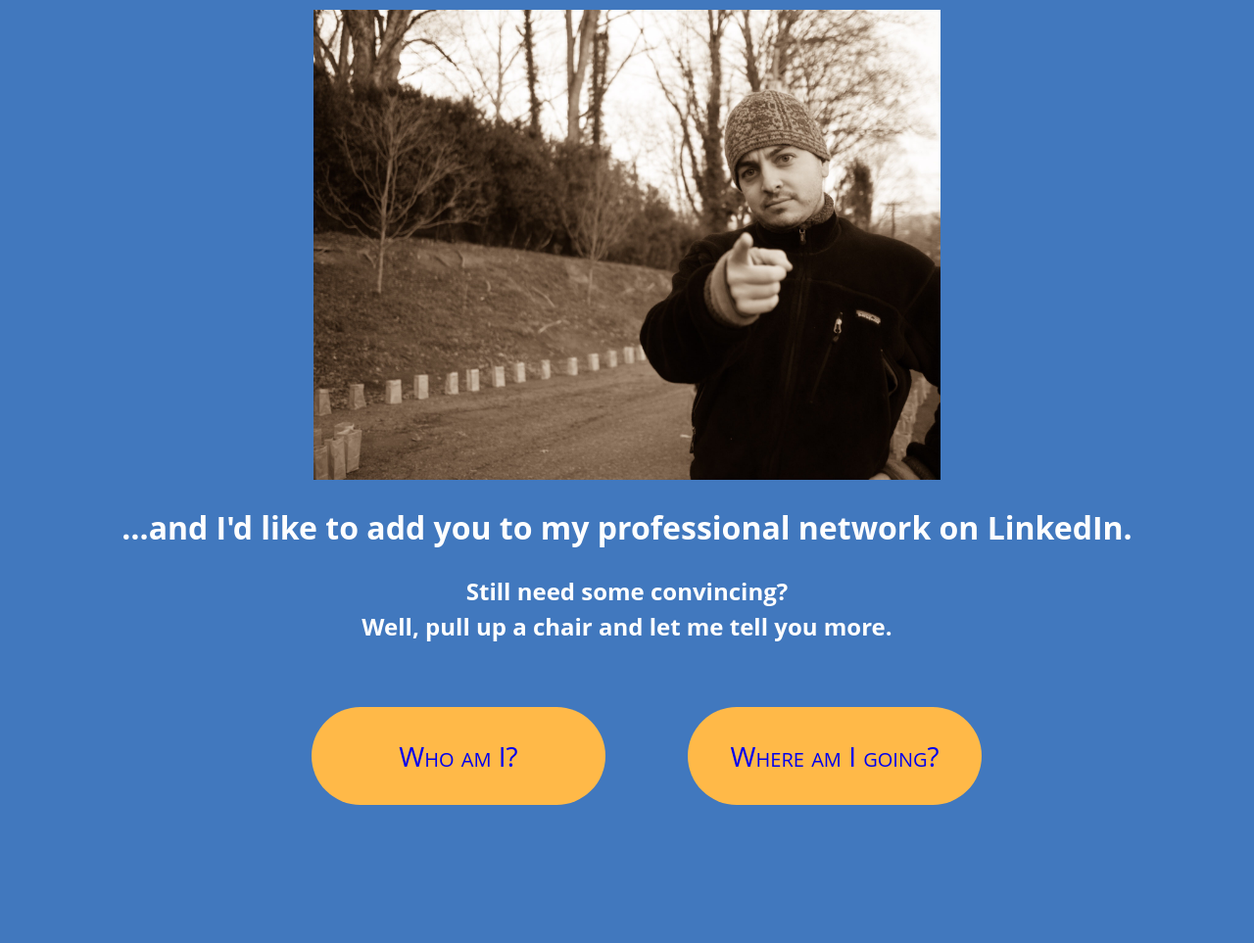
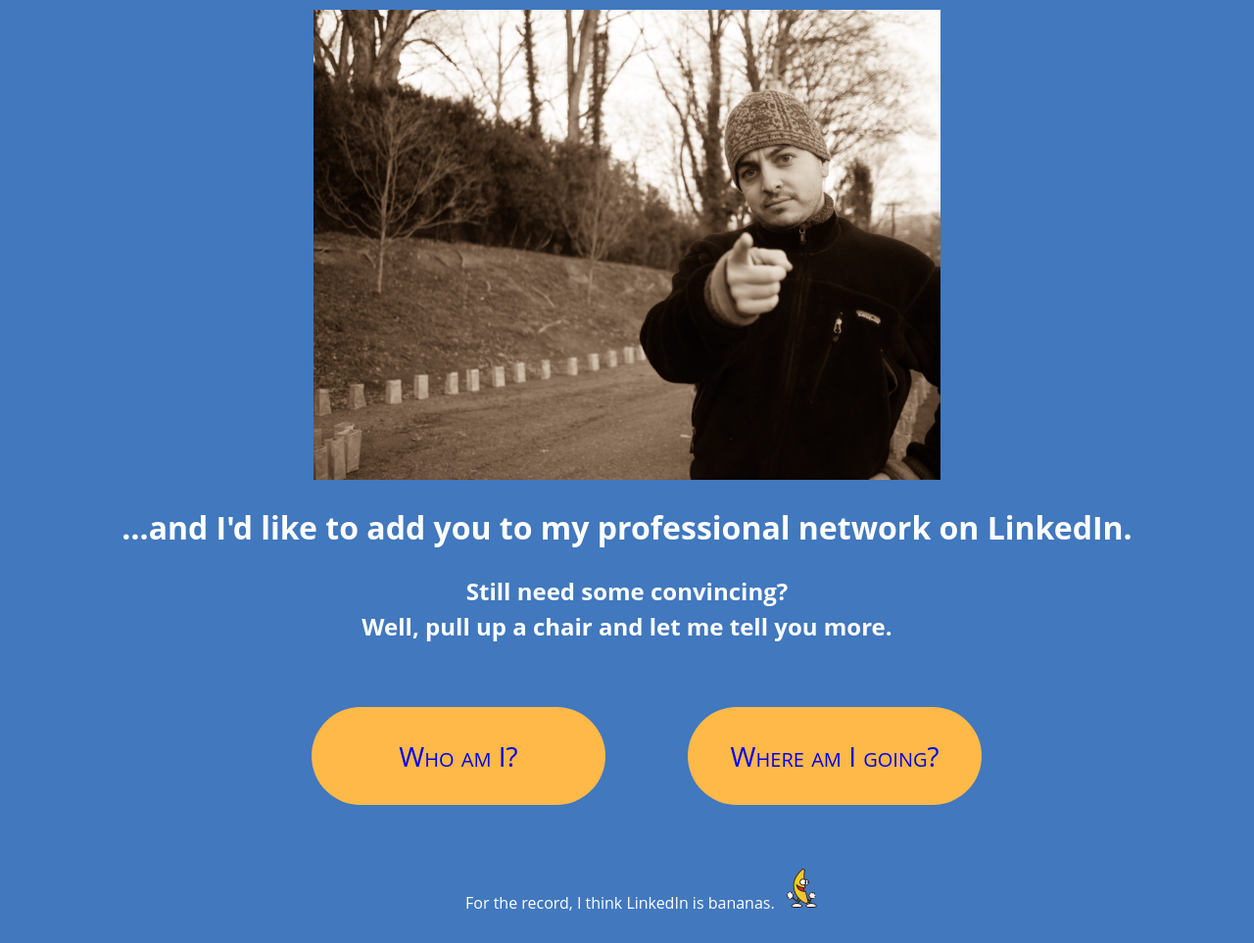
Before and after one commit to dennisbailey/galvanize-introduction, a plain HTML site: page index.html in a window 1280 px wide. Shown: the part 119-1082 px from the top of the page at 98% size. Before the commit the page ends 997 px from the top, so only its background shows below. Drawn offline with Linux system fonts and the light colour scheme.

Commit message:
Added a gif to index.html

```diff
--- a/css/styles.css
+++ b/css/styles.css
@@ -35,7 +35,6 @@ body {
   margin-right: auto;
 }
 
-
 .paths {
   display: block;
   text-align: center;
@@ -59,3 +58,21 @@ body {
   text-decoration: none;
   font-variant: small-caps;
 }
+
+.disclaimer {
+  display: block;
+  text-align: center;
+}
+
+.disclaimer li {
+  display: inline-block;
+  text-align: center;
+  font-size: 1em;
+  font-family: "Open Sans", "Helvetica", sans-serif;
+  line-height: 50px;
+}
+
+.banana {
+  height: 50px;
+  width: 50px;
+}
--- a/index.html
+++ b/index.html
@@ -24,5 +24,11 @@
       </ul>
     </div>
 
+    <div class="disclaimer">
+      <ul>
+        <li>For the record, I think LinkedIn is bananas.</li>
+        <li><img class="banana" src="images/dancing_banana.gif"></li>
+    </div>
+
   </body>
 </html>
```
Also changed, not shown: images/dancing_banana.gif (added).
